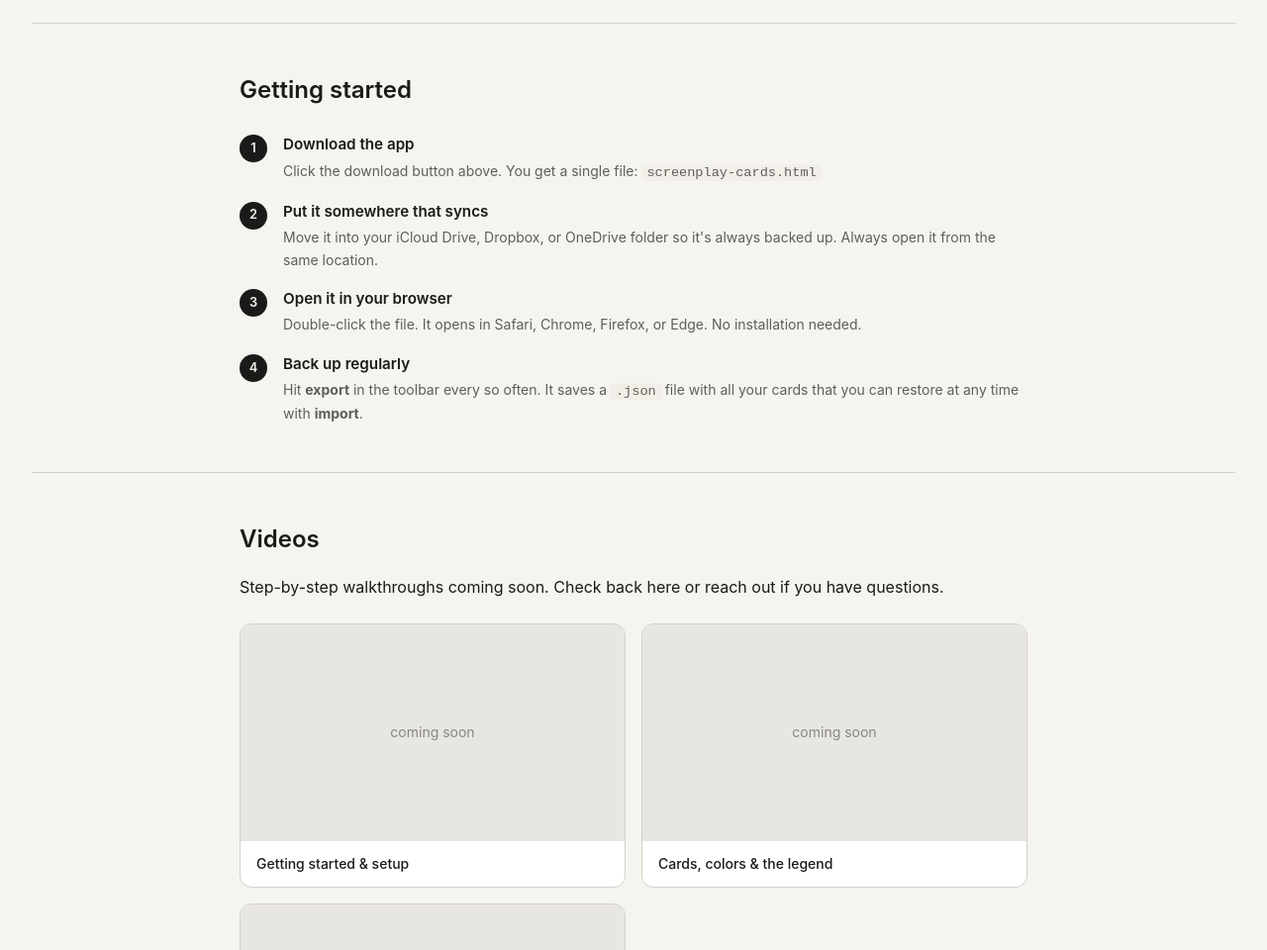
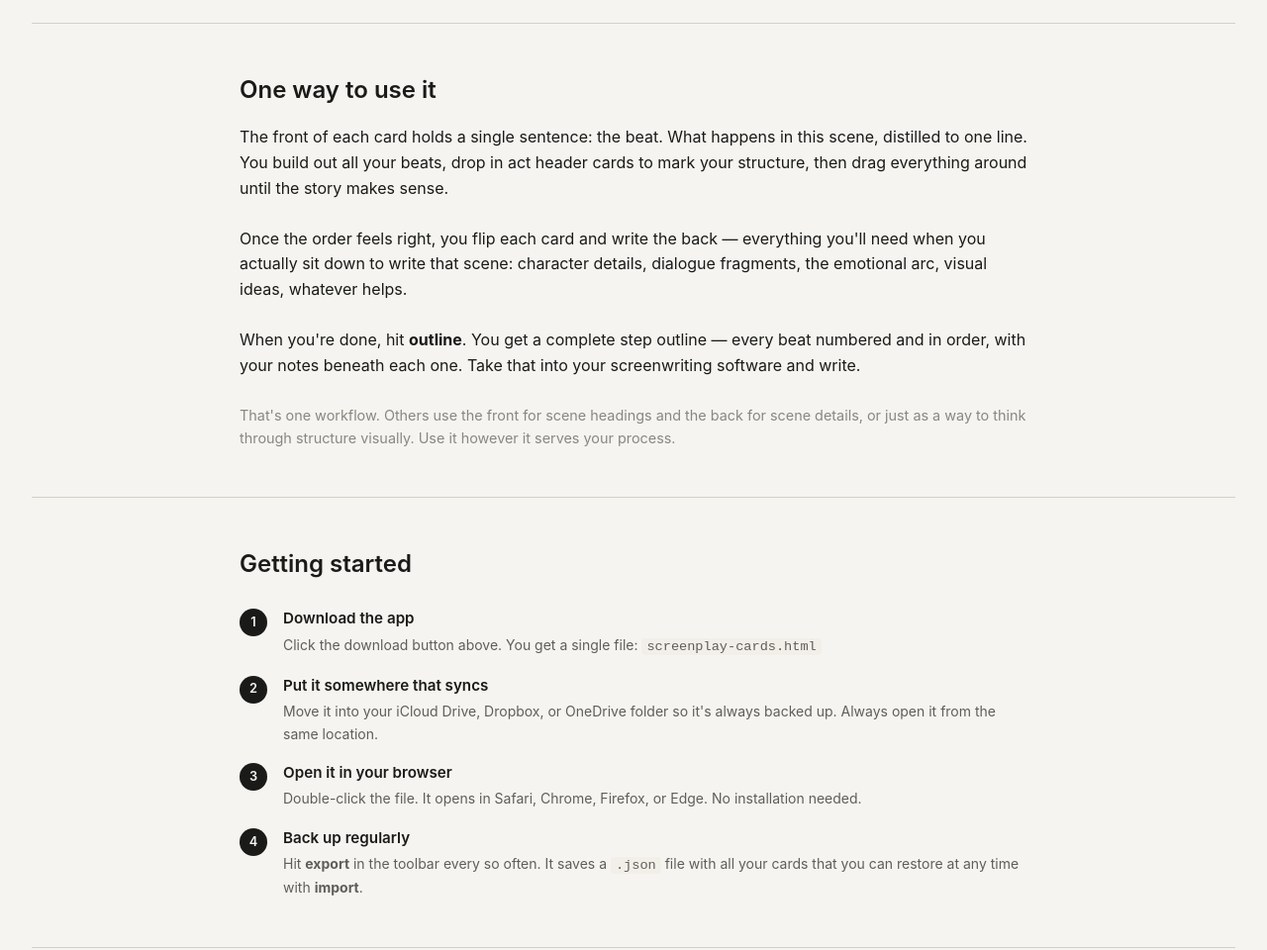
Before and after one commit to petercarrillo/screenplay-cards, a plain HTML site: page index.html in a window 1280 px wide. Shown: the part 1180-2140 px from the top of the page at 99% size. Drawn offline with Linux system fonts and the light colour scheme.

Commit message:
Add files via upload

```diff
--- a/index.html
+++ b/index.html
@@ -127,6 +127,19 @@ footer a{color:#888780}
 <hr class="divider">
 
 <section>
+  <h2>One way to use it</h2>
+  <p>The front of each card holds a single sentence: the beat. What happens in this scene, distilled to one line. You build out all your beats, drop in act header cards to mark your structure, then drag everything around until the story makes sense.</p>
+  <br>
+  <p>Once the order feels right, you flip each card and write the back &mdash; everything you'll need when you actually sit down to write that scene: character details, dialogue fragments, the emotional arc, visual ideas, whatever helps.</p>
+  <br>
+  <p>When you're done, hit <strong>outline</strong>. You get a complete step outline &mdash; every beat numbered and in order, with your notes beneath each one. Take that into your screenwriting software and write.</p>
+  <br>
+  <p style="color:#888780;font-size:0.9rem">That's one workflow. Others use the front for scene headings and the back for scene details, or just as a way to think through structure visually. Use it however it serves your process.</p>
+</section>
+
+<hr class="divider">
+
+<section>
   <h2>Getting started</h2>
   <div class="steps">
     <div class="step">
```
Also changed, not shown: 2 other files.
